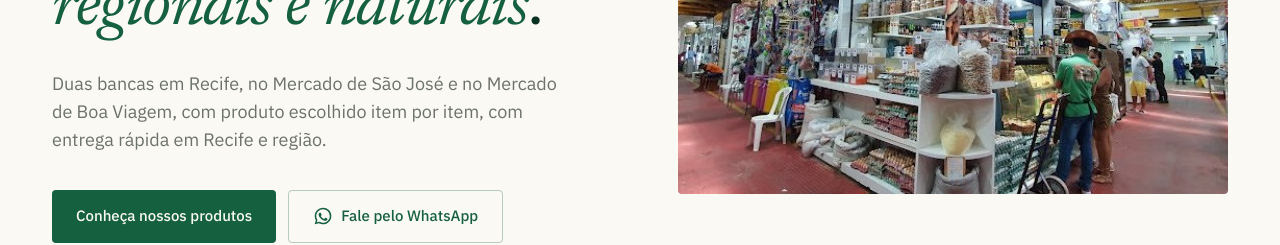
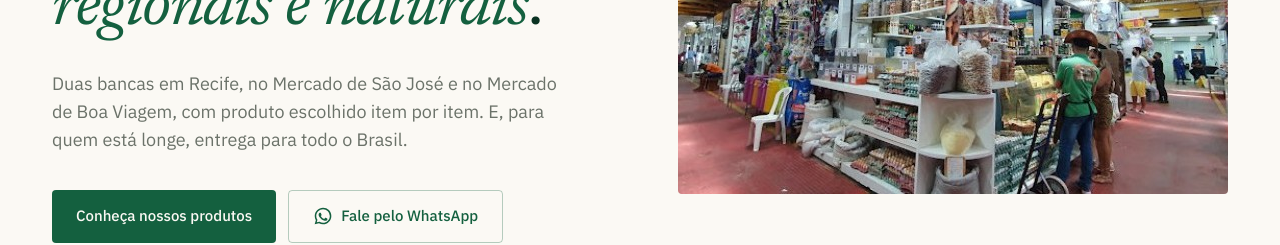
Before and after one commit to kaiopamorim-droid/Deliciasdonordeste, a React (Vite) app: page / in a window 1280 px wide. Shown: the part 342-587 px from the top of the page. Built offline with nearby package versions, Linux system fonts and the light colour scheme.

Commit message:
reverte texto de entrega para todo o Brasil em todo o site

```diff
--- a/src/sections/Hero.jsx
+++ b/src/sections/Hero.jsx
@@ -14,7 +14,7 @@ export default function Hero() {
             </h1>
             <p className="mt-7 max-w-lg text-[17px] leading-relaxed text-cinza sm:text-lg">
               Duas bancas em Recife, no Mercado de São José e no Mercado de Boa Viagem, com
-              produto escolhido item por item, com entrega rápida em Recife e região.
+              produto escolhido item por item. E, para quem está longe, entrega para todo o Brasil.
             </p>
             <div className="mt-9 flex flex-col gap-3 sm:flex-row">
               <Botao href="#produtos">Conheça nossos produtos</Botao>
```
